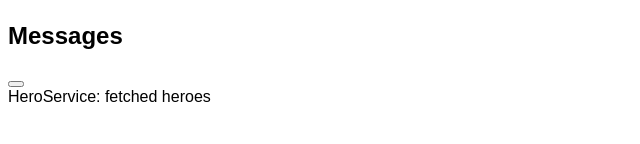
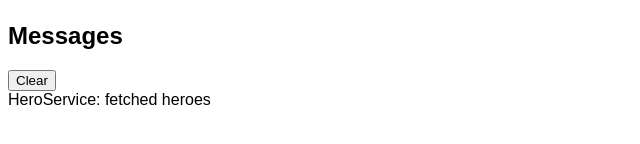
Before and after one commit to Maknez/angular-cli-course-project, an Angular app: page / in a window 1280 px wide. Shown: the part 580-724 px from the top of the page, without its empty margins (0-640 px from the left). Built offline with nearby package versions, Linux system fonts and the light colour scheme.

Commit message:
6. Services +fix display message in Message Component

```diff
--- a/src/app/messages/messages.component.html
+++ b/src/app/messages/messages.component.html
@@ -1,6 +1,6 @@
 <div *ngIf="messageService.messages.length">
   <h2>Messages</h2>
-  <button class="clear" (click)="messageService.clear()"></button>
+  <button class="clear" (click)="messageService.clear()">Clear</button>
   <div *ngFor="let message of messageService.messages">
     {{message}}
   </div>
```
